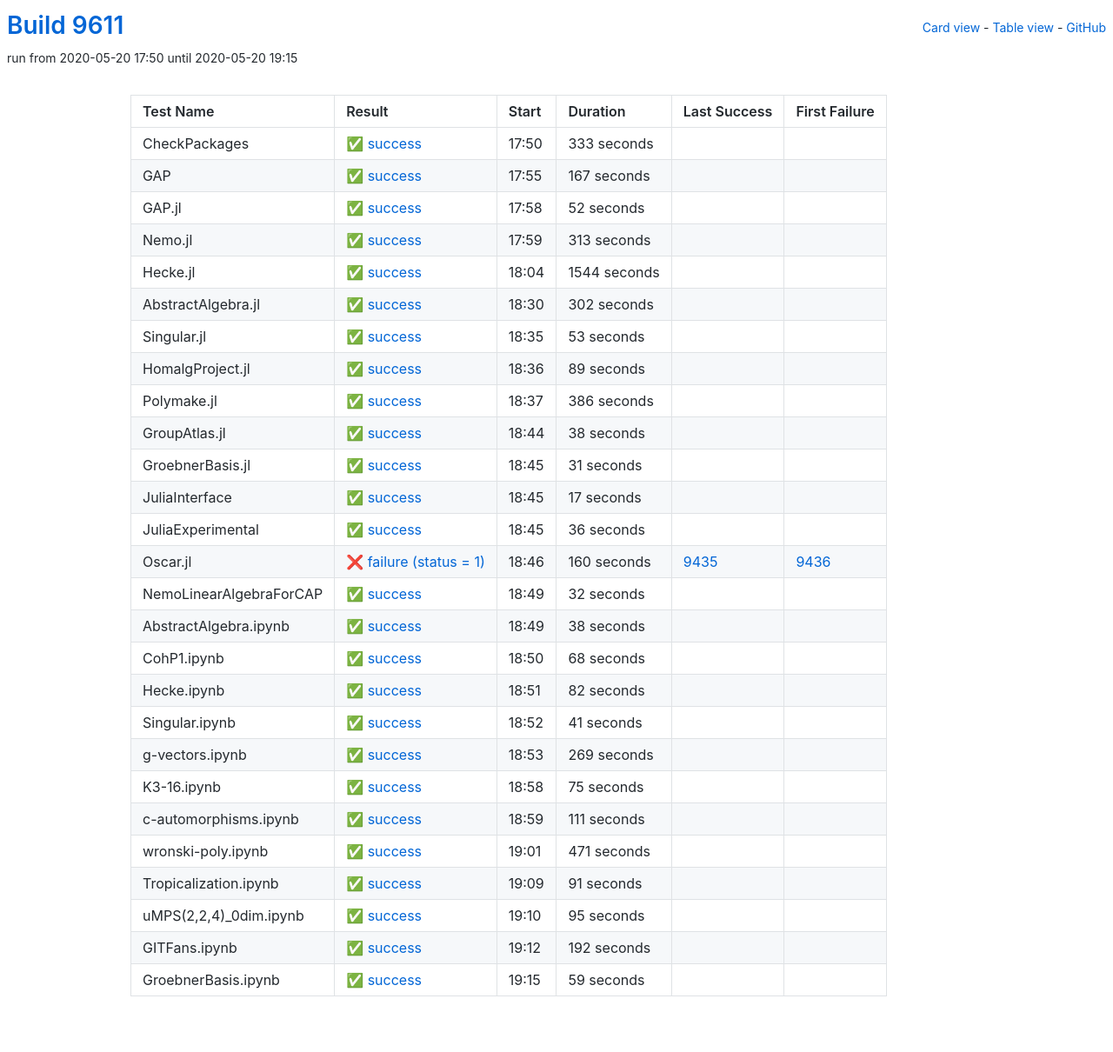
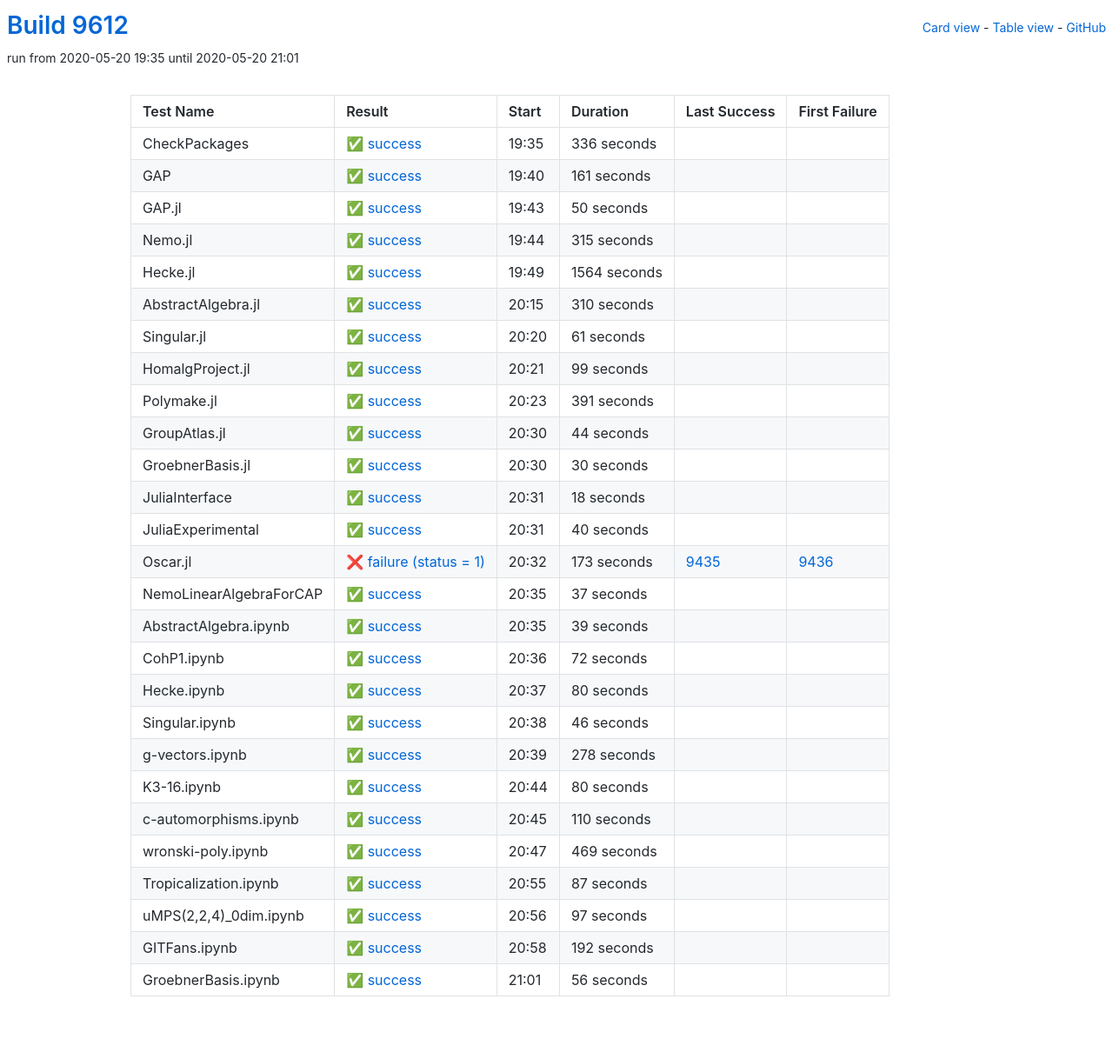
Before and after one commit to oscar-system/oscar-ci-status, a Jekyll site: the page built from table.html, in a window 1280 px wide. Shown: the whole page at 87% size. Built offline with Jekyll 4.4.1, drawn with Linux system fonts in a browser that asks for light colours.

Commit message:
Build 9612

```diff
--- a/_data/ci.yml
+++ b/_data/ci.yml
@@ -1,305 +1,305 @@
-build: 9611
-build_url: https://oscarci.mathematik.uni-kl.de/job/oscar/9611/
+build: 9612
+build_url: https://oscarci.mathematik.uni-kl.de/job/oscar/9612/
 job: oscar
 tests:
-- duration: 333
+- duration: 336
   exitcode: 0
   first_failure: false
   first_failure_url: null
   id: checkpackages
   last_success: false
   last_success_url: null
-  log: https://oscarci.mathematik.uni-kl.de/job/oscar/9611/artifact/logs/build-9611/CheckPackages.log
+  log: https://oscarci.mathematik.uni-kl.de/job/oscar/9612/artifact/logs/build-9612/CheckPackages.log
   name: CheckPackages
-  start: 2020-05-20 17:50
+  start: 2020-05-20 19:35
   status: success
   success: true
-- duration: 167
+- duration: 161
   exitcode: 0
   first_failure: false
   first_failure_url: null
   id: gap
   last_success: false
   last_success_url: null
-  log: https://oscarci.mathematik.uni-kl.de/job/oscar/9611/artifact/logs/build-9611/GAP.log
+  log: https://oscarci.mathematik.uni-kl.de/job/oscar/9612/artifact/logs/build-9612/GAP.log
   name: GAP
-  start: 2020-05-20 17:55
+  start: 2020-05-20 19:40
   status: success
   success: true
-- duration: 52
+- duration: 50
   exitcode: 0
   first_failure: false
   first_failure_url: null
   id: gap-jl
   last_success: false
   last_success_url: null
-  log: https://oscarci.mathematik.uni-kl.de/job/oscar/9611/artifact/logs/build-9611/GAP.jl.log
+  log: https://oscarci.mathematik.uni-kl.de/job/oscar/9612/artifact/logs/build-9612/GAP.jl.log
   name: GAP.jl
-  start: 2020-05-20 17:58
+  start: 2020-05-20 19:43
   status: success
   success: true
-- duration: 313
+- duration: 315
   exitcode: 0
   first_failure: false
   first_failure_url: null
   id: nemo-jl
   last_success: false
   last_success_url: null
-  log: https://oscarci.mathematik.uni-kl.de/job/oscar/9611/artifact/logs/build-9611/Nemo.jl.log
+  log: https://oscarci.mathematik.uni-kl.de/job/oscar/9612/artifact/logs/build-9612/Nemo.jl.log
   name: Nemo.jl
-  start: 2020-05-20 17:59
+  start: 2020-05-20 19:44
   status: success
   success: true
-- duration: 1544
+- duration: 1564
   exitcode: 0
   first_failure: false
   first_failure_url: null
   id: hecke-jl
   last_success: false
   last_success_url: null
-  log: https://oscarci.mathematik.uni-kl.de/job/oscar/9611/artifact/logs/build-9611/Hecke.jl.log
+  log: https://oscarci.mathematik.uni-kl.de/job/oscar/9612/artifact/logs/build-9612/Hecke.jl.log
   name: Hecke.jl
-  start: 2020-05-20 18:04
+  start: 2020-05-20 19:49
   status: success
   success: true
-- duration: 302
+- duration: 310
   exitcode: 0
   first_failure: false
   first_failure_url: null
   id: abstractalgebra-jl
   last_success: false
   last_success_url: null
-  log: https://oscarci.mathematik.uni-kl.de/job/oscar/9611/artifact/logs/build-9611/AbstractAlgebra.jl.log
+  log: https://oscarci.mathematik.uni-kl.de/job/oscar/9612/artifact/logs/build-9612/AbstractAlgebra.jl.log
   name: AbstractAlgebra.jl
-  start: 2020-05-20 18:30
+  start: 2020-05-20 20:15
   status: success
   success: true
-- duration: 53
+- duration: 61
   exitcode: 0
   first_failure: false
   first_failure_url: null
   id: singular-jl
   last_success: false
   last_success_url: null
-  log: https://oscarci.mathematik.uni-kl.de/job/oscar/9611/artifact/logs/build-9611/Singular.jl.log
+  log: https://oscarci.mathematik.uni-kl.de/job/oscar/9612/artifact/logs/build-9612/Singular.jl.log
   name: Singular.jl
-  start: 2020-05-20 18:35
+  start: 2020-05-20 20:20
   status: success
   success: true
-- duration: 89
+- duration: 99
   exitcode: 0
   first_failure: false
   first_failure_url: null
   id: homalgproject-jl
   last_success: false
   last_success_url: null
-  log: https://oscarci.mathematik.uni-kl.de/job/oscar/9611/artifact/logs/build-9611/HomalgProject.jl.log
+  log: https://oscarci.mathematik.uni-kl.de/job/oscar/9612/artifact/logs/build-9612/HomalgProject.jl.log
   name: HomalgProject.jl
-  start: 2020-05-20 18:36
+  start: 2020-05-20 20:21
   status: success
   success: true
-- duration: 386
+- duration: 391
   exitcode: 0
   first_failure: false
   first_failure_url: null
   id: polymake-jl
   last_success: false
   last_success_url: null
-  log: https://oscarci.mathematik.uni-kl.de/job/oscar/9611/artifact/logs/build-9611/Polymake.jl.log
+  log: https://oscarci.mathematik.uni-kl.de/job/oscar/9612/artifact/logs/build-9612/Polymake.jl.log
   name: Polymake.jl
-  start: 2020-05-20 18:37
+  start: 2020-05-20 20:23
   status: success
   success: true
-- duration: 38
+- duration: 44
   exitcode: 0
   first_failure: false
   first_failure_url: null
   id: groupatlas-jl
   last_success: false
   last_success_url: null
-  log: https://oscarci.mathematik.uni-kl.de/job/oscar/9611/artifact/logs/build-9611/GroupAtlas.jl.log
+  log: https://oscarci.mathematik.uni-kl.de/job/oscar/9612/artifact/logs/build-9612/GroupAtlas.jl.log
   name: GroupAtlas.jl
-  start: 2020-05-20 18:44
+  start: 2020-05-20 20:30
   status: success
   success: true
-- duration: 31
+- duration: 30
   exitcode: 0
   first_failure: false
   first_failure_url: null
   id: groebnerbasis-jl
   last_success: false
   last_success_url: null
-  log: https://oscarci.mathematik.uni-kl.de/job/oscar/9611/artifact/logs/build-9611/GroebnerBasis.jl.log
+  log: https://oscarci.mathematik.uni-kl.de/job/oscar/9612/artifact/logs/build-9612/GroebnerBasis.jl.log
   name: GroebnerBasis.jl
-  start: 2020-05-20 18:45
+  start: 2020-05-20 20:30
   status: success
   success: true
-- duration: 17
+- duration: 18
   exitcode: 0
   first_failure: false
   first_failure_url: null
   id: juliainterface
   last_success: false
   last_success_url: null
-  log: https://oscarci.mathematik.uni-kl.de/job/oscar/9611/artifact/logs/build-9611/JuliaInterface.log
+  log: https://oscarci.mathematik.uni-kl.de/job/oscar/9612/artifact/logs/build-9612/JuliaInterface.log
   name: JuliaInterface
-  start: 2020-05-20 18:45
+  start: 2020-05-20 20:31
   status: success
   success: true
-- duration: 36
+- duration: 40
   exitcode: 0
   first_failure: false
   first_failure_url: null
   id: juliaexperimental
   last_success: false
   last_success_url: null
-  log: https://oscarci.mathematik.uni-kl.de/job/oscar/9611/artifact/logs/build-9611/JuliaExperimental.log
+  log: https://oscarci.mathematik.uni-kl.de/job/oscar/9612/artifact/logs/build-9612/JuliaExperimental.log
   name: JuliaExperimental
-  start: 2020-05-20 18:45
+  start: 2020-05-20 20:31
   status: success
   success: true
-- duration: 160
+- duration: 173
   exitcode: 1
   first_failure: 9436
   first_failure_url: https://oscarci.mathematik.uni-kl.de/job/oscar/9436/
   id: oscar-jl
   last_success: 9435
   last_success_url: https://oscarci.mathematik.uni-kl.de/job/oscar/9435/
-  log: https://oscarci.mathematik.uni-kl.de/job/oscar/9611/artifact/logs/build-9611/Oscar.jl.log
+  log: https://oscarci.mathematik.uni-kl.de/job/oscar/9612/artifact/logs/build-9612/Oscar.jl.log
   name: Oscar.jl
-  start: 2020-05-20 18:46
+  start: 2020-05-20 20:32
   status: failure
   success: false
-- duration: 32
+- duration: 37
   exitcode: 0
   first_failure: false
   first_failure_url: null
   id: nemolinearalgebraforcap
   last_success: false
   last_success_url: null
-  log: https://oscarci.mathematik.uni-kl.de/job/oscar/9611/artifact/logs/build-9611/NemoLinearAlgebraForCAP.log
+  log: https://oscarci.mathematik.uni-kl.de/job/oscar/9612/artifact/logs/build-9612/NemoLinearAlgebraForCAP.log
   name: NemoLinearAlgebraForCAP
-  start: 2020-05-20 18:49
+  start: 2020-05-20 20:35
   status: success
   success: true
-- duration: 38
+- duration: 39
   exitcode: 0
   first_failure: false
   first_failure_url: null
   id: abstractalgebra-ipynb
   last_success: false
   last_success_url: null
-  log: https://oscarci.mathematik.uni-kl.de/job/oscar/9611/artifact/logs/build-9611/AbstractAlgebra.ipynb.log
+  log: https://oscarci.mathematik.uni-kl.de/job/oscar/9612/artifact/logs/build-9612/AbstractAlgebra.ipynb.log
   name: AbstractAlgebra.ipynb
-  start: 2020-05-20 18:49
+  start: 2020-05-20 20:35
   status: success
   success: true
-- duration: 68
+- duration: 72
   exitcode: 0
   first_failure: false
   first_failure_url: null
   id: cohp1-ipynb
   last_success: false
   last_success_url: null
-  log: https://oscarci.mathematik.uni-kl.de/job/oscar/9611/artifact/logs/build-9611/CohP1.ipynb.log
+  log: https://oscarci.mathematik.uni-kl.de/job/oscar/9612/artifact/logs/build-9612/CohP1.ipynb.log
   name: CohP1.ipynb
-  start: 2020-05-20 18:50
+  start: 2020-05-20 20:36
   status: success
   success: true
-- duration: 82
+- duration: 80
   exitcode: 0
   first_failure: false
   first_failure_url: null
   id: hecke-ipynb
   last_success: false
   last_success_url: null
-  log: https://oscarci.mathematik.uni-kl.de/job/oscar/9611/artifact/logs/build-9611/Hecke.ipynb.log
+  log: https://oscarci.mathematik.uni-kl.de/job/oscar/9612/artifact/logs/build-9612/Hecke.ipynb.log
   name: Hecke.ipynb
-  start: 2020-05-20 18:51
+  start: 2020-05-20 20:37
   status: success
   success: true
-- duration: 41
+- duration: 46
   exitcode: 0
   first_failure: false
   first_failure_url: null
   id: singular-ipynb
   last_success: false
   last_success_url: null
-  log: https://oscarci.mathematik.uni-kl.de/job/oscar/9611/artifact/logs/build-9611/Singular.ipynb.log
+  log: https://oscarci.mathematik.uni-kl.de/job/oscar/9612/artifact/logs/build-9612/Singular.ipynb.log
   name: Singular.ipynb
-  start: 2020-05-20 18:52
+  start: 2020-05-20 20:38
   status: success
   success: true
-- duration: 269
+- duration: 278
   exitcode: 0
   first_failure: false
   first_failure_url: null
   id: g-vectors-ipynb
   last_success: false
   last_success_url: null
-  log: https://oscarci.mathematik.uni-kl.de/job/oscar/9611/artifact/logs/build-9611/g-vectors.ipynb.log
+  log: https://oscarci.mathematik.uni-kl.de/job/oscar/9612/artifact/logs/build-9612/g-vectors.ipynb.log
   name: g-vectors.ipynb
-  start: 2020-05-20 18:53
+  start: 2020-05-20 20:39
   status: success
   success: true
-- duration: 75
+- duration: 80
   exitcode: 0
   first_failure: false
   first_failure_url: null
   id: k3-16-ipynb
   last_success: false
   last_success_url: null
-  log: https://oscarci.mathematik.uni-kl.de/job/oscar/9611/artifact/logs/build-9611/K3-16.ipynb.log
+  log: https://oscarci.mathematik.uni-kl.de/job/oscar/9612/artifact/logs/build-9612/K3-16.ipynb.log
   name: K3-16.ipynb
-  start: 2020-05-20 18:58
+  start: 2020-05-20 20:44
   status: success
   success: true
-- duration: 111
+- duration: 110
   exitcode: 0
   first_failure: false
   first_failure_url: null
   id: c-automorphisms-ipynb
   last_success: false
   last_success_url: null
-  log: https://oscarci.mathematik.uni-kl.de/job/oscar/9611/artifact/logs/build-9611/c-automorphisms.ipynb.log
+  log: https://oscarci.mathematik.uni-kl.de/job/oscar/9612/artifact/logs/build-9612/c-automorphisms.ipynb.log
   name: c-automorphisms.ipynb
-  start: 2020-05-20 18:59
+  start: 2020-05-20 20:45
   status: success
   success: true
-- duration: 471
+- duration: 469
   exitcode: 0
   first_failure: false
   first_failure_url: null
   id: wronski-poly-ipynb
   last_success: false
   last_success_url: null
-  log: https://oscarci.mathematik.uni-kl.de/job/oscar/9611/artifact/logs/build-9611/wronski-poly.ipynb.log
+  log: https://oscarci.mathematik.uni-kl.de/job/oscar/9612/artifact/logs/build-9612/wronski-poly.ipynb.log
   name: wronski-poly.ipynb
-  start: 2020-05-20 19:01
+  start: 2020-05-20 20:47
   status: success
   success: true
-- duration: 91
+- duration: 87
   exitcode: 0
   first_failure: false
   first_failure_url: null
   id: tropicalization-ipynb
   last_success: false
   last_success_url: null
-  log: https://oscarci.mathematik.uni-kl.de/job/oscar/9611/artifact/logs/build-9611/Tropicalization.ipynb.log
+  log: https://oscarci.mathematik.uni-kl.de/job/oscar/9612/artifact/logs/build-9612/Tropicalization.ipynb.log
   name: Tropicalization.ipynb
-  start: 2020-05-20 19:09
+  start: 2020-05-20 20:55
   status: success
   success: true
-- duration: 95
+- duration: 97
   exitcode: 0
   first_failure: false
   first_failure_url: null
   id: umps-2-2-4-0dim-ipynb
   last_success: false
   last_success_url: null
-  log: https://oscarci.mathematik.uni-kl.de/job/oscar/9611/artifact/logs/build-9611/uMPS-2-2-4-_0dim.ipynb.log
+  log: https://oscarci.mathematik.uni-kl.de/job/oscar/9612/artifact/logs/build-9612/uMPS-2-2-4-_0dim.ipynb.log
   name: uMPS(2,2,4)_0dim.ipynb
-  start: 2020-05-20 19:10
+  start: 2020-05-20 20:56
   status: success
   success: true
 - duration: 192
@@ -309,20 +309,20 @@
   id: gitfans-ipynb
   last_success: false
   last_success_url: null
-  log: https://oscarci.mathematik.uni-kl.de/job/oscar/9611/artifact/logs/build-9611/GITFans.ipynb.log
+  log: https://oscarci.mathematik.uni-kl.de/job/oscar/9612/artifact/logs/build-9612/GITFans.ipynb.log
   name: GITFans.ipynb
-  start: 2020-05-20 19:12
+  start: 2020-05-20 20:58
   status: success
   success: true
-- duration: 59
+- duration: 56
   exitcode: 0
   first_failure: false
   first_failure_url: null
   id: groebnerbasis-ipynb
   last_success: false
   last_success_url: null
-  log: https://oscarci.mathematik.uni-kl.de/job/oscar/9611/artifact/logs/build-9611/GroebnerBasis.ipynb.log
+  log: https://oscarci.mathematik.uni-kl.de/job/oscar/9612/artifact/logs/build-9612/GroebnerBasis.ipynb.log
   name: GroebnerBasis.ipynb
-  start: 2020-05-20 19:15
+  start: 2020-05-20 21:01
   status: success
   success: true
```
Also changed, not shown: README.md.
